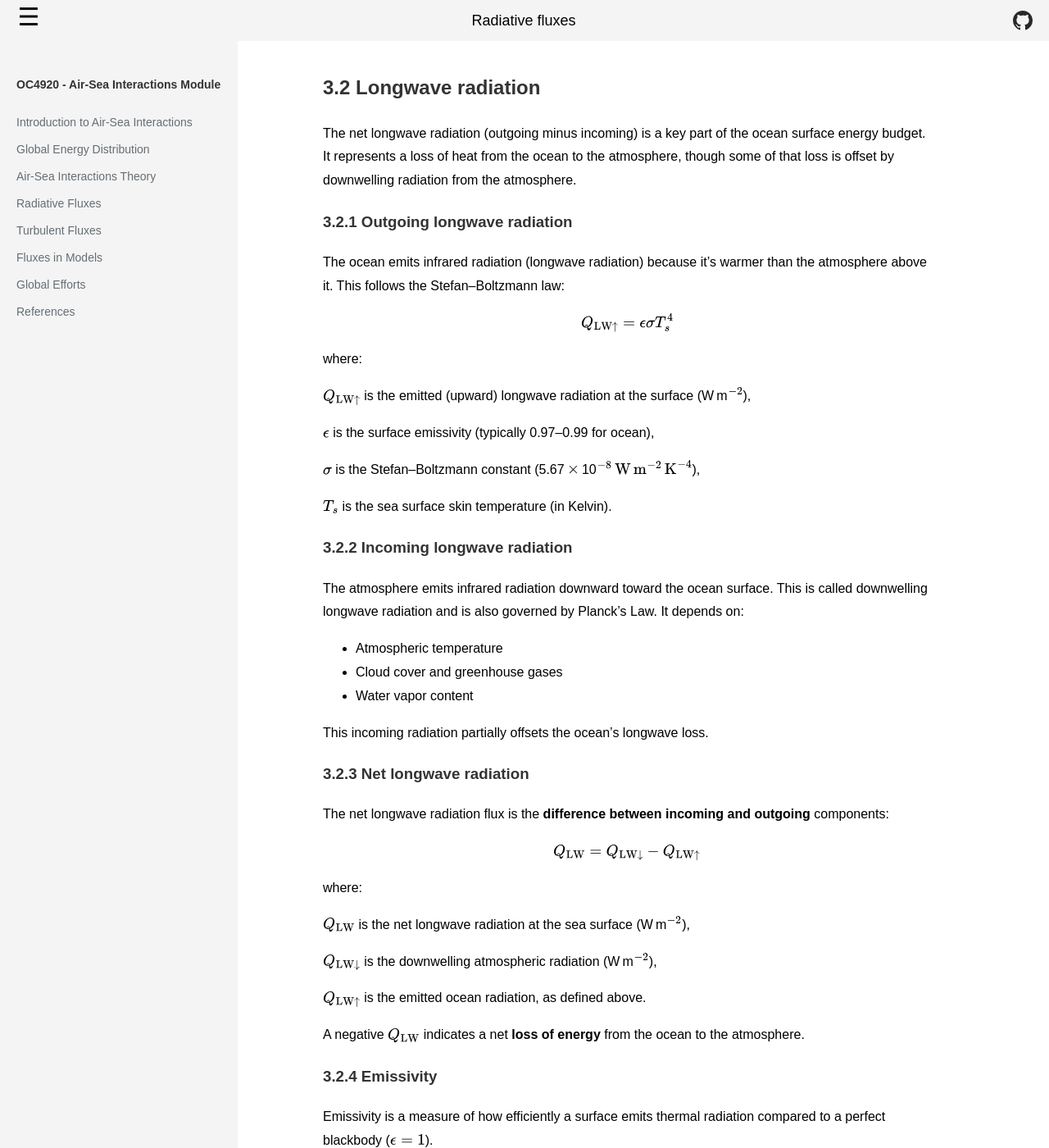
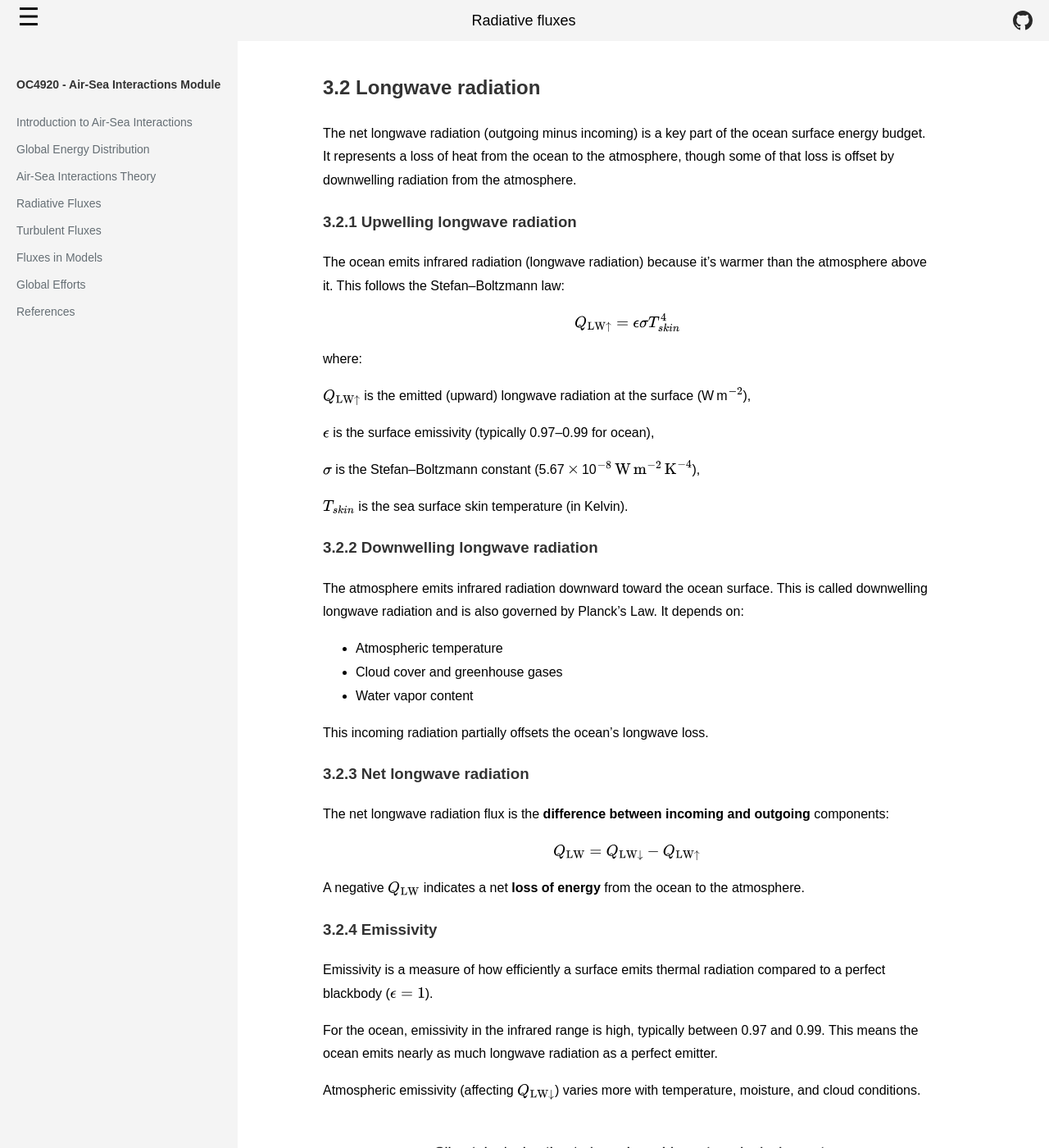
Before and after one commit to marcelduplessis/air-sea-interactions-notes, a Jekyll site: the page built from radiative-fluxes.md, in a window 1280 px wide and 1400 px high, scrolled down 4635 px. Shown: the whole window at 82% size. Built offline with Jekyll 4.4.1, drawn with Linux system fonts in a browser that asks for light colours.

Commit message:
edit content

```diff
--- a/radiative-fluxes.md
+++ b/radiative-fluxes.md
@@ -105,12 +105,12 @@ The climatological estimate of shortwave radiation shows clear patterns of short
 
 The net longwave radiation (outgoing minus incoming) is a key part of the ocean surface energy budget. It represents a loss of heat from the ocean to the atmosphere, though some of that loss is offset by downwelling radiation from the atmosphere.
 
-<h3>Outgoing longwave radiation</h3>
+<h3>Upwelling longwave radiation</h3>
 
 The ocean emits infrared radiation (longwave radiation) because it's warmer than the atmosphere above it. This follows the Stefan–Boltzmann law:
 
 \\[
-Q_{\text{LW} \uparrow} = \epsilon \sigma T_s^4
+Q_{\text{LW} \uparrow} = \epsilon \sigma T_{skin}^4
 \\]
 
 where:
@@ -121,9 +121,9 @@ where:
 
 \\( \sigma \\) is the Stefan–Boltzmann constant (5.67 \\( \times \\) 10\\(^{-8} \, \text{W} \, \text{m}^{-2} \, \text{K}^{-4} \\)),
 
-\\( T_s \\) is the sea surface skin temperature (in Kelvin).
+\\( T_{skin} \\) is the sea surface skin temperature (in Kelvin).
 
-<h3>Incoming longwave radiation</h3>
+<h3>Downwelling longwave radiation</h3>
 
 The atmosphere emits infrared radiation downward toward the ocean surface. This is called downwelling longwave radiation and is also governed by Planck’s Law. It depends on:
 
@@ -140,14 +140,6 @@ The net longwave radiation flux is the **difference between incoming and outgoin
 \\[
 Q_{\text{LW}} = Q_{\text{LW} \downarrow} - Q_{\text{LW} \uparrow}
 \\]
-
-where:
-
-\\( Q_{\text{LW}} \\) is the net longwave radiation at the sea surface (W m\\(^{-2}\\)),
-
-\\( Q_{\text{LW} \downarrow} \\) is the downwelling atmospheric radiation (W m\\(^{-2}\\)),
-
-\\( Q_{\text{LW} \uparrow} \\) is the emitted ocean radiation, as defined above.
 
 A negative \\( Q_{\text{LW}} \\) indicates a net **loss of energy** from the ocean to the atmosphere.
 
```
